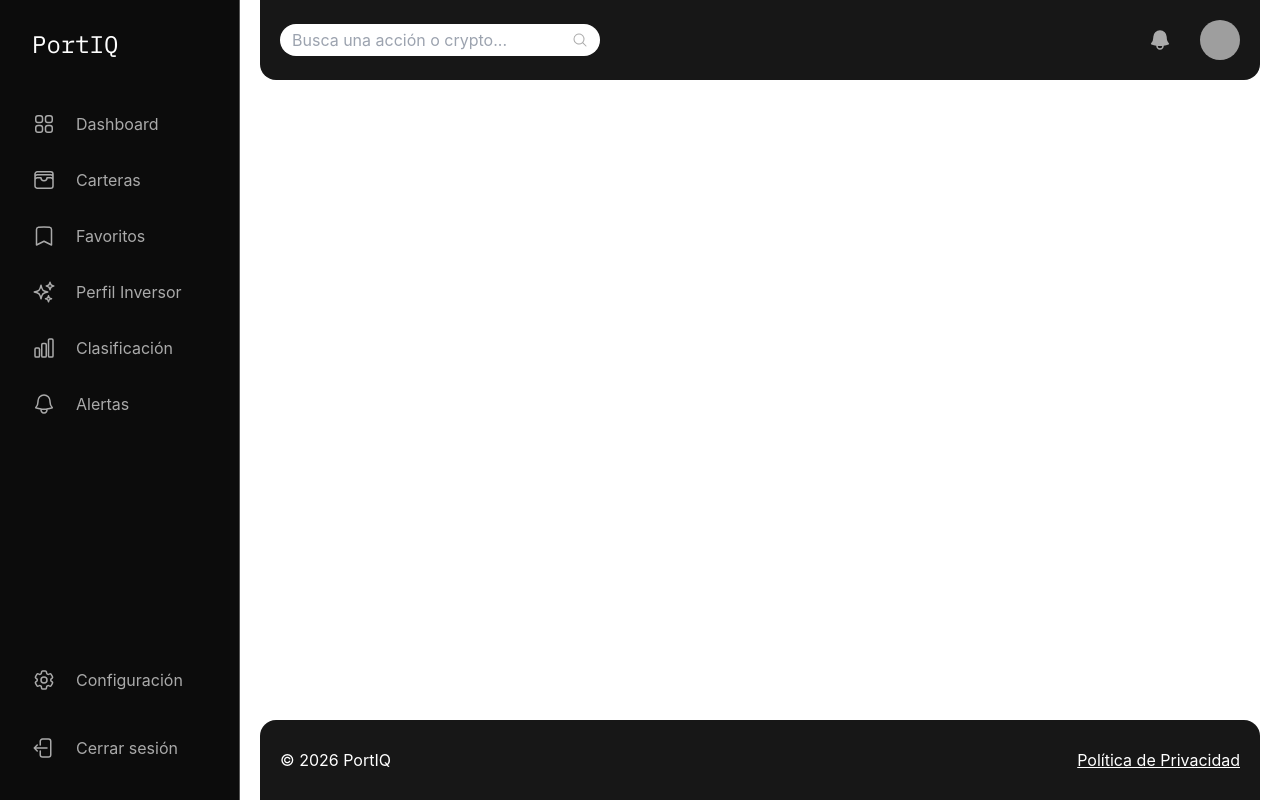
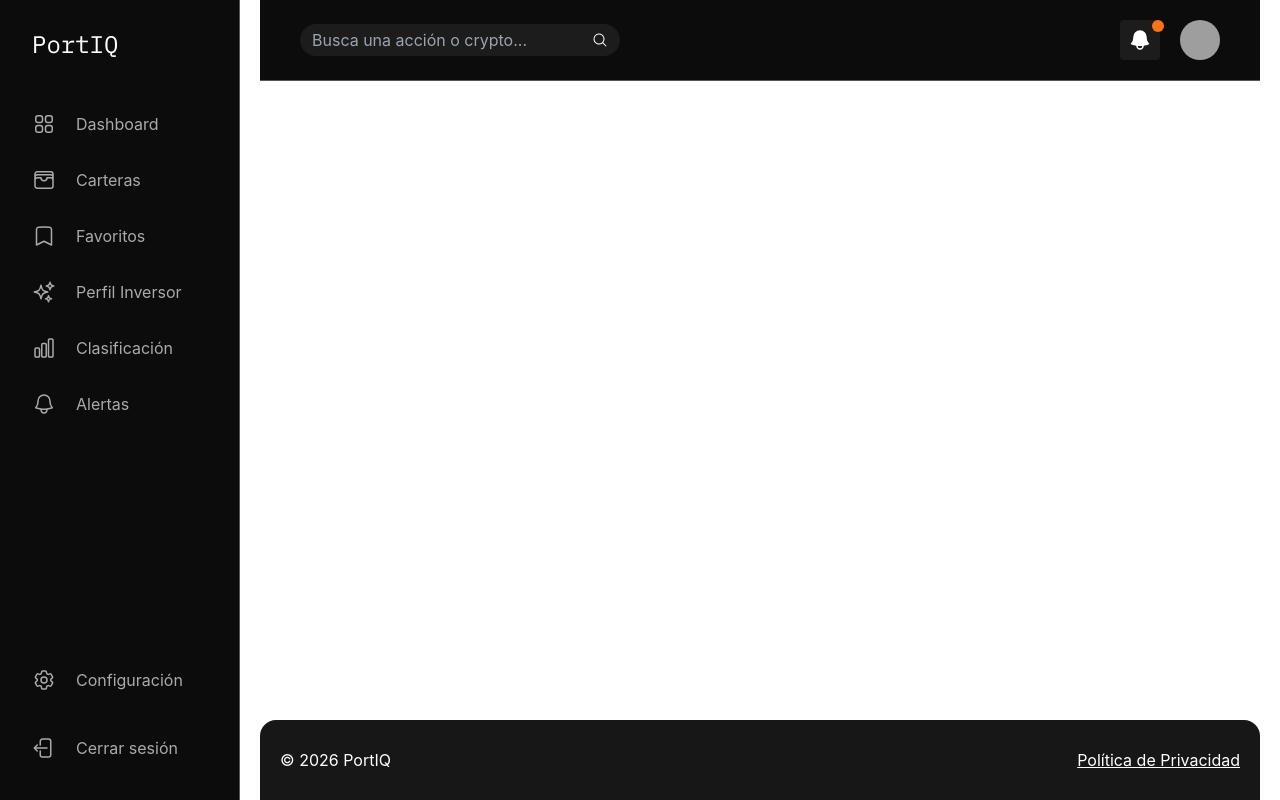
Before and after one commit to Solaymane21/portiq, an Angular app in the folder frontend/: page /app in a window 1280 px wide. Built offline with nearby package versions, Linux system fonts and the light colour scheme; grey boxes are pictures that could not be loaded.

Commit message:
topbar updated

```diff
--- a/frontend/src/app/layout/topbar/topbar.component.html
+++ b/frontend/src/app/layout/topbar/topbar.component.html
@@ -1,9 +1,9 @@
-<nav class="w-full bg-card rounded-b-2xl">
-    <div class="flex justify-between items-center h-20 mx-5">
+<nav class="w-full bg-base border-b border-borde">
+    <div class="flex justify-between items-center h-20 mx-10">
         <div class="relative flex-1 max-w-xs">
-            <input class="w-full bg-gris25 rounded-full px-3 py-1 text-muted" type="text"
+            <input class="w-full bg-interactivo rounded-full px-3 py-1 text-white" type="text"
                 placeholder="Busca una acción o crypto...">
-            <span class="absolute right-3 top-1/2 -translate-y-1/2 text-muted cursor-pointer">
+            <span class="absolute right-3 top-1/2 -translate-y-1/2 text-white cursor-pointer">
                 <svg xmlns="http://www.w3.org/2000/svg" viewBox="0 0 24 24" fill="currentColor" class="size-4">
                     <path fill-rule="evenodd"
                         d="M10.5 3.75a6.75 6.75 0 1 0 0 13.5 6.75 6.75 0 0 0 0-13.5ZM2.25 10.5a8.25 8.25 0 1 1 14.59 5.28l4.69 4.69a.75.75 0 1 1-1.06 1.06l-4.69-4.69A8.25 8.25 0 0 1 2.25 10.5Z"
@@ -12,12 +12,13 @@
             </span>
         </div>
         <div class="flex flex-row gap-5">
-            <div class="bg-gris25 p-2 rounded text-muted">
+            <div class="relative bg-interactivo p-2 rounded text-white">
                 <svg xmlns="http://www.w3.org/2000/svg" viewBox="0 0 24 24" fill="currentColor" class="size-6">
                     <path fill-rule="evenodd"
                         d="M5.25 9a6.75 6.75 0 0 1 13.5 0v.75c0 2.123.8 4.057 2.118 5.52a.75.75 0 0 1-.297 1.206c-1.544.57-3.16.99-4.831 1.243a3.75 3.75 0 1 1-7.48 0 24.585 24.585 0 0 1-4.831-1.244.75.75 0 0 1-.298-1.205A8.217 8.217 0 0 0 5.25 9.75V9Zm4.502 8.9a2.25 2.25 0 1 0 4.496 0 25.057 25.057 0 0 1-4.496 0Z"
                         clip-rule="evenodd" />
                 </svg>
+                <div class="absolute bg-naranja-principal w-3 h-3 rounded-full top-0 right-0 translate-x-1"></div>
             </div>
             <div class="w-10 h-10 rounded-full overflow-hidden">
                 <img src="https://api.dicebear.com/9.x/fun-emoji/svg?seed=joandelapaz" alt="Avatar del usuario"
```
